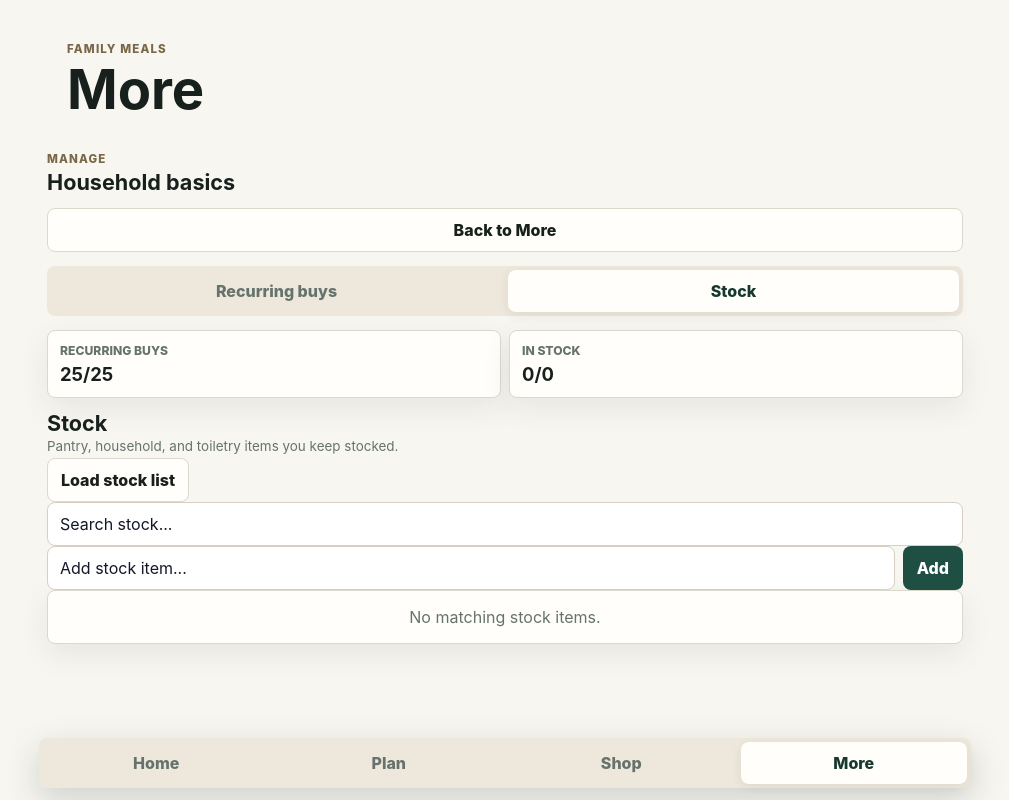
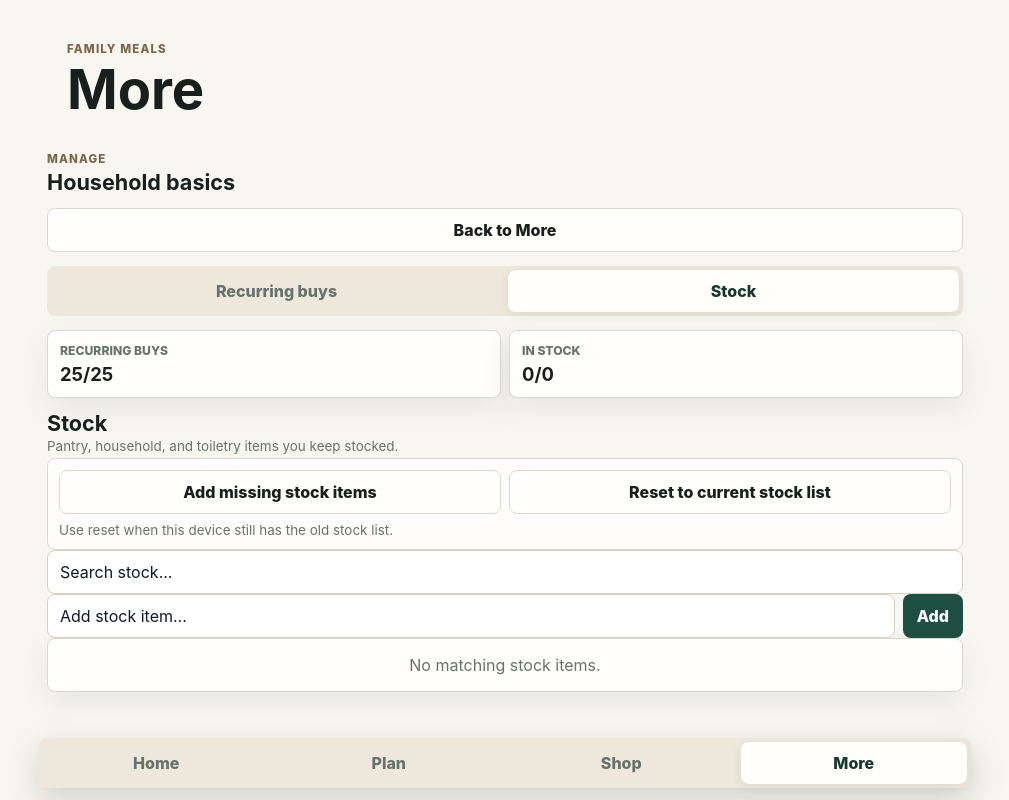
Before and after one commit to andrewmcconnell1-crypto/weekly-planner-react, a React (Vite) app: page / in a window 1280 px wide. Both pictures are taken after a click on the button "Check stock". Shown: the whole page, without its empty margins (135-1144 px from the left). Built offline with nearby package versions, Linux system fonts and the light colour scheme.

Commit message:
standardise stock list across environments

```diff
--- a/src/App.css
+++ b/src/App.css
@@ -1072,6 +1072,28 @@ input::placeholder {
   gap: 14px;
 }
 
+.stock-maintenance {
+  display: grid;
+  gap: 8px;
+  border: 1px solid var(--line);
+  border-radius: 8px;
+  background: #fffdf9;
+  padding: 11px;
+}
+
+.stock-maintenance .small-text {
+  margin: 0;
+}
+
+.reset-stock-button {
+  color: var(--danger);
+}
+
+.reset-stock-button:hover {
+  border-color: #e1b2ac;
+  background: #fff0ee;
+}
+
 .staple-card,
 .inventory-card {
   display: grid;
@@ -1468,6 +1490,15 @@ input::placeholder {
   .staple-controls {
     grid-template-columns: repeat(2, minmax(0, 1fr));
   }
+
+  .stock-maintenance {
+    grid-template-columns: repeat(2, minmax(0, 1fr));
+    align-items: start;
+  }
+
+  .stock-maintenance .small-text {
+    grid-column: 1 / -1;
+  }
 }
 
 .category-toggle {
--- a/src/App.jsx
+++ b/src/App.jsx
@@ -54,6 +54,17 @@ function createCollectionId(prefix, collection, name) {
   }
 
   return nextId;
+}
+
+function createStarterInventoryItems() {
+  return commonInventoryItems.map((item) => ({
+    id: `starter-inventory-${slugifyIdPart(item.name)}`,
+    name: item.name,
+    category: item.category,
+    quantity: null,
+    unit: "",
+    active: true,
+  }));
 }
 
 const durableInventoryItemsByName = new Map(
@@ -723,21 +734,24 @@ function App() {
       normaliseItemName(item.name)
     );
 
-    const starterItems = commonInventoryItems
+    const starterItems = createStarterInventoryItems()
       .filter(
         (item) =>
           !existingNames.includes(normaliseItemName(item.name))
-      )
-      .map((item) => ({
-        id: `starter-inventory-${slugifyIdPart(item.name)}`,
-        name: item.name,
-        category: item.category,
-        quantity: null,
-        unit: "",
-        active: true,
-      }));
+      );
 
     setInventory([...inventory, ...starterItems]);
+  }
+
+  function resetStockToStarterList() {
+    const shouldReset = window.confirm(
+      "Replace this device's stock list with the current starter stock list? This removes custom stock items on this device and marks starter stock as in stock."
+    );
+
+    if (!shouldReset) return;
+
+    setInventory(createStarterInventoryItems());
+    setNewInventoryItem("");
   }
 
   function addRecipe() {
@@ -1162,6 +1176,7 @@ function App() {
                   updateInventoryCategory={updateInventoryCategory}
                   toggleInventoryActive={toggleInventoryActive}
                   loadStarterInventory={loadStarterInventory}
+                  resetStockToStarterList={resetStockToStarterList}
                 />
               )}
 
--- a/src/components/HouseholdBasics.jsx
+++ b/src/components/HouseholdBasics.jsx
@@ -22,6 +22,7 @@ function HouseholdBasics({
   updateInventoryCategory,
   toggleInventoryActive,
   loadStarterInventory,
+  resetStockToStarterList,
 }) {
   return (
     <div className="household-basics">
@@ -80,6 +81,7 @@ function HouseholdBasics({
           updateInventoryCategory={updateInventoryCategory}
           toggleInventoryActive={toggleInventoryActive}
           loadStarterInventory={loadStarterInventory}
+          resetStockToStarterList={resetStockToStarterList}
         />
       )}
     </div>
--- a/src/components/InventoryList.jsx
+++ b/src/components/InventoryList.jsx
@@ -11,6 +11,7 @@ function InventoryList({
     updateInventoryCategory,
     toggleInventoryActive,
     loadStarterInventory,
+    resetStockToStarterList,
 }) {
     const [searchText, setSearchText] = useState("");
     const [openCategories, setOpenCategories] = useState({});
@@ -48,13 +49,27 @@ function InventoryList({
                 Pantry, household, and toiletry items you keep stocked.
             </p>
 
+            <div className="stock-maintenance">
                 <button
                     type="button"
                     className="secondary"
                     onClick={loadStarterInventory}
                 >
-                Load stock list
+                    Add missing stock items
                 </button>
+
+                <button
+                    type="button"
+                    className="secondary reset-stock-button"
+                    onClick={resetStockToStarterList}
+                >
+                    Reset to current stock list
+                </button>
+
+                <p className="small-text">
+                    Use reset when this device still has the old stock list.
+                </p>
+            </div>
 
             <input
                 type="text"
```
Lines whose indentation alone changed are shown as unchanged.
